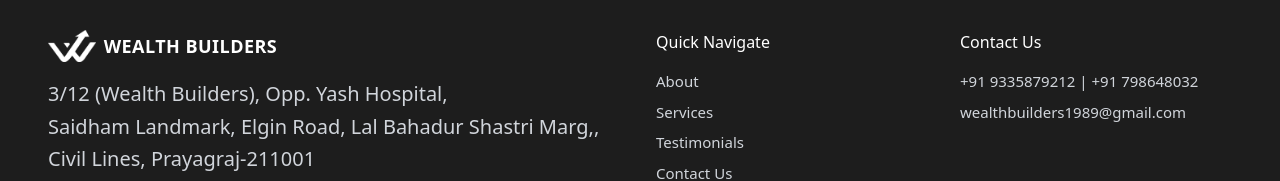
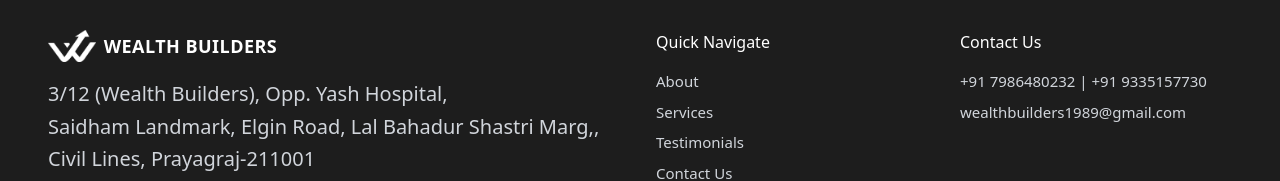
Before and after one commit to HareRamDwivedi/Wealth-Builders, a React (Vite) app: page /services in a window 1280 px wide. Shown: the part 3354-3535 px from the top of the page. Built offline with nearby package versions, Linux system fonts and the light colour scheme.

Commit message:
Contact Number Updated

```diff
--- a/src/Pages/contactus/Contactus.jsx
+++ b/src/Pages/contactus/Contactus.jsx
@@ -72,7 +72,7 @@
               <p className="text-[15px] sm:text-[17px] font-bold">Contact Numbers:</p>
             </div>
             <p className="text-gray-700 text-[15px] sm:text-[15px] ml-9">
-               +91 9335157730 | <br  className="sm:hidden" /> +91 798648032
+               +91 7986480232 | <br  className="sm:hidden" /> +91 9335157730
             </p>
           </div>
           <div className="mb-6">
--- a/src/common/Footer.jsx
+++ b/src/common/Footer.jsx
@@ -63,7 +63,7 @@
         <div>
           <h3 className="text-[21px]sm:text-[25px] Myanmar Khyay mb-4">Contact Us</h3>
           <p className="text-[15px] Montserrat text-gray-300 mb-2">
-            +91 9335879212 | +91 798648032
+            +91 7986480232 | +91 9335157730
           </p>
           <p className="text-[15px] Montserrat text-gray-300">
            wealthbuilders1989@gmail.com
```
